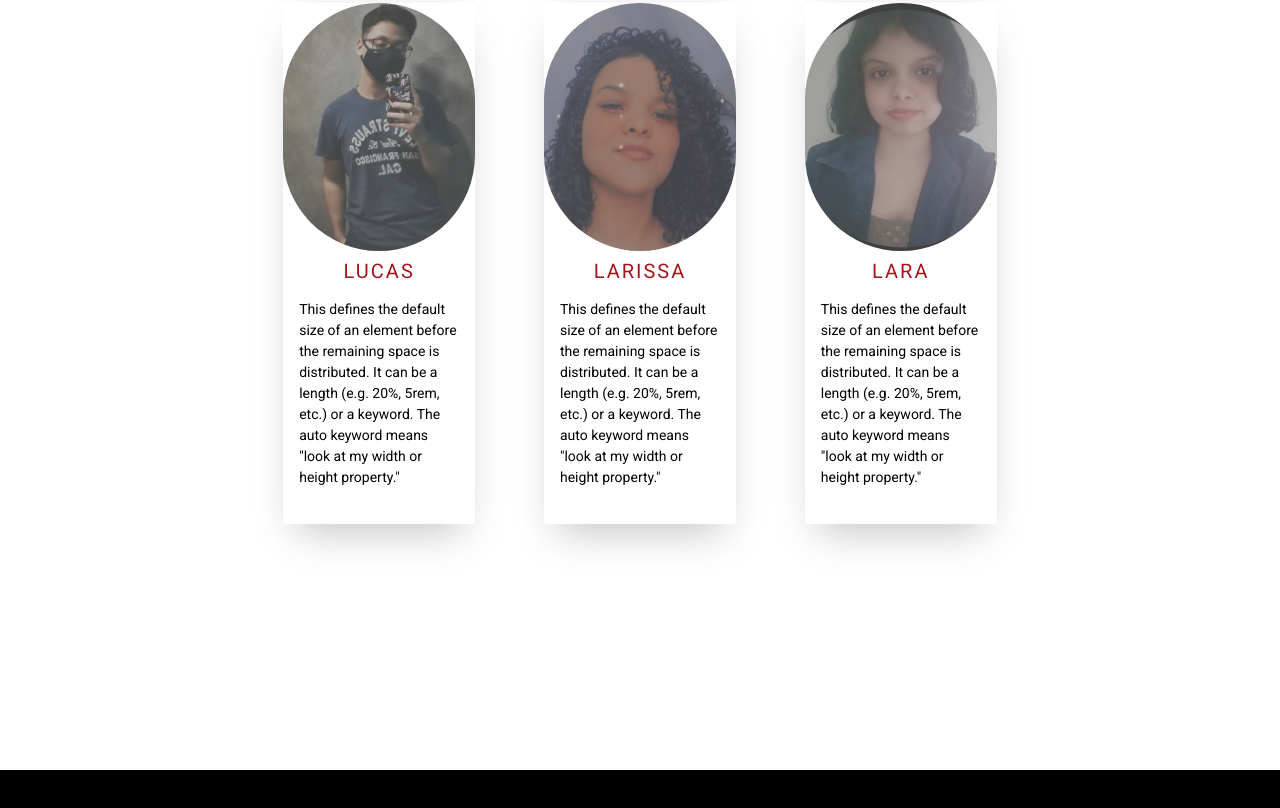
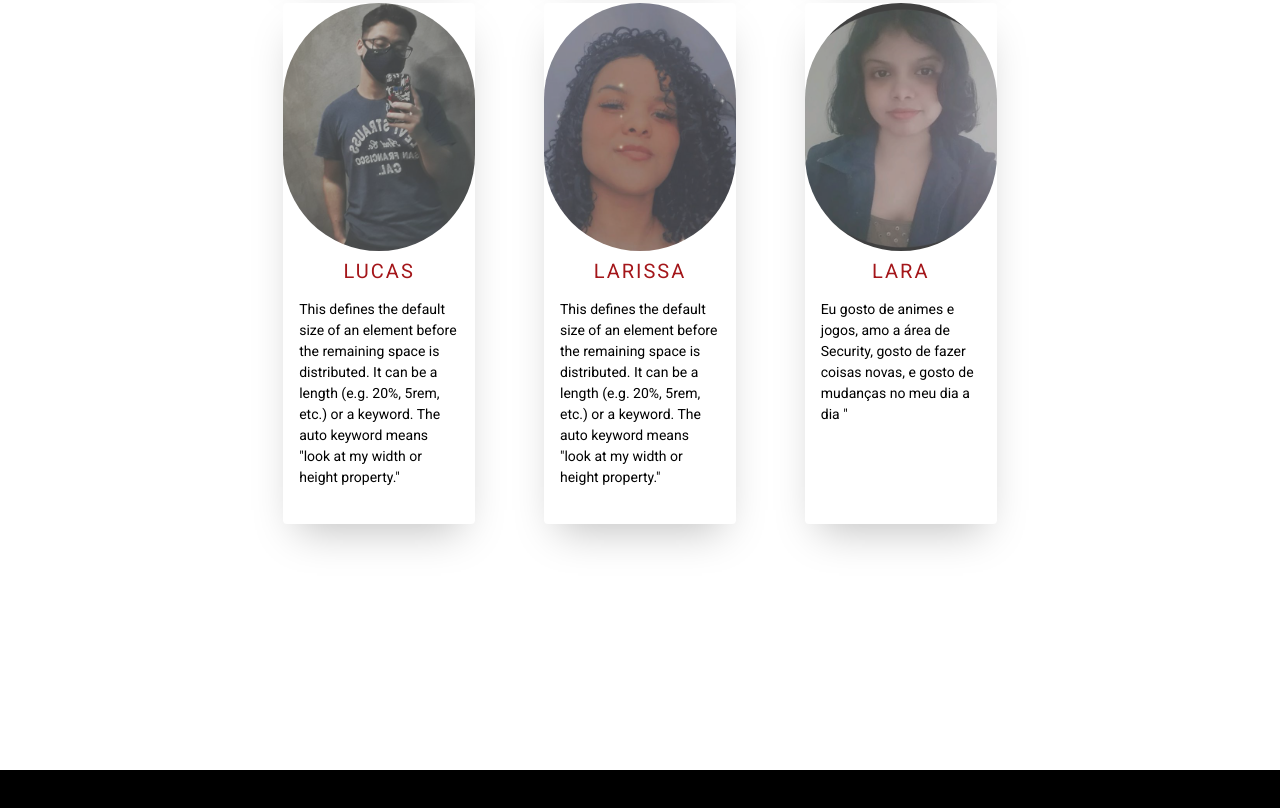
Before and after one commit to gcomartins/ProjetoGrupo4, a website: page Site/api-site/public/index.html in a window 1280 px wide. Shown: the part 2830-3638 px from the top of the page. Drawn offline with nearby package versions, Linux system fonts and the light colour scheme.

Commit message:
Frase sobre mim, index

```diff
--- a/Site/api-site/public/index.html
+++ b/Site/api-site/public/index.html
@@ -154,10 +154,7 @@
                     <div class="card__image card__image--Lara"></div>
                     <div class="card__title">Lara</div>
                     <div class="card__content">
-                        <p class="card__text">This defines the default size of an element before the remaining space is
-                            distributed. It can be a length (e.g. 20%, 5rem, etc.) or a keyword. The auto keyword means
-                            "look at my width or height property."</p>
-
+                        <p class="card__text">Eu gosto de animes e jogos, amo a área de Security, gosto de fazer coisas novas, e gosto de mudanças no meu dia a dia "</p>
                     </div>
                 </div>
             </li>
```
